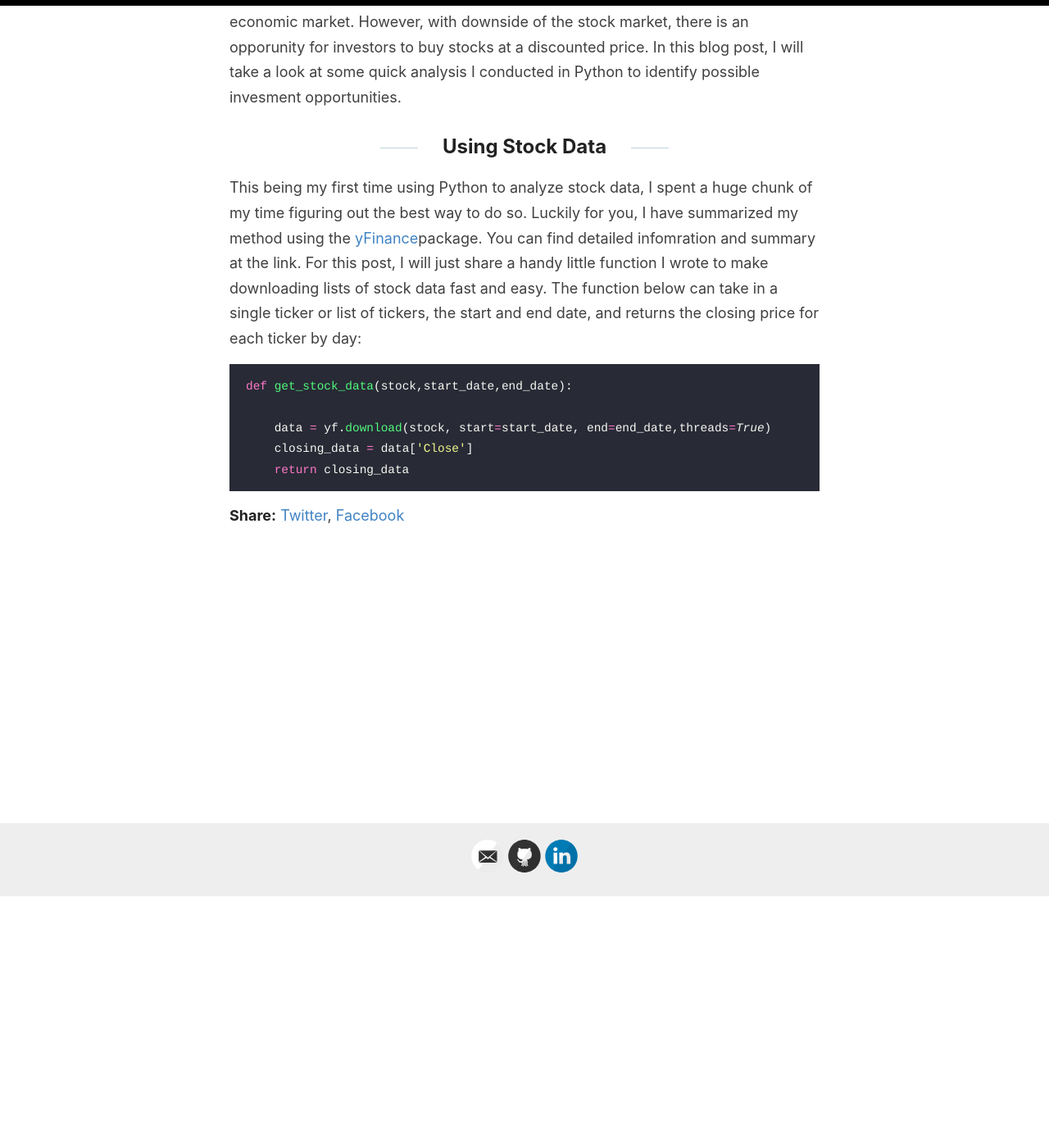
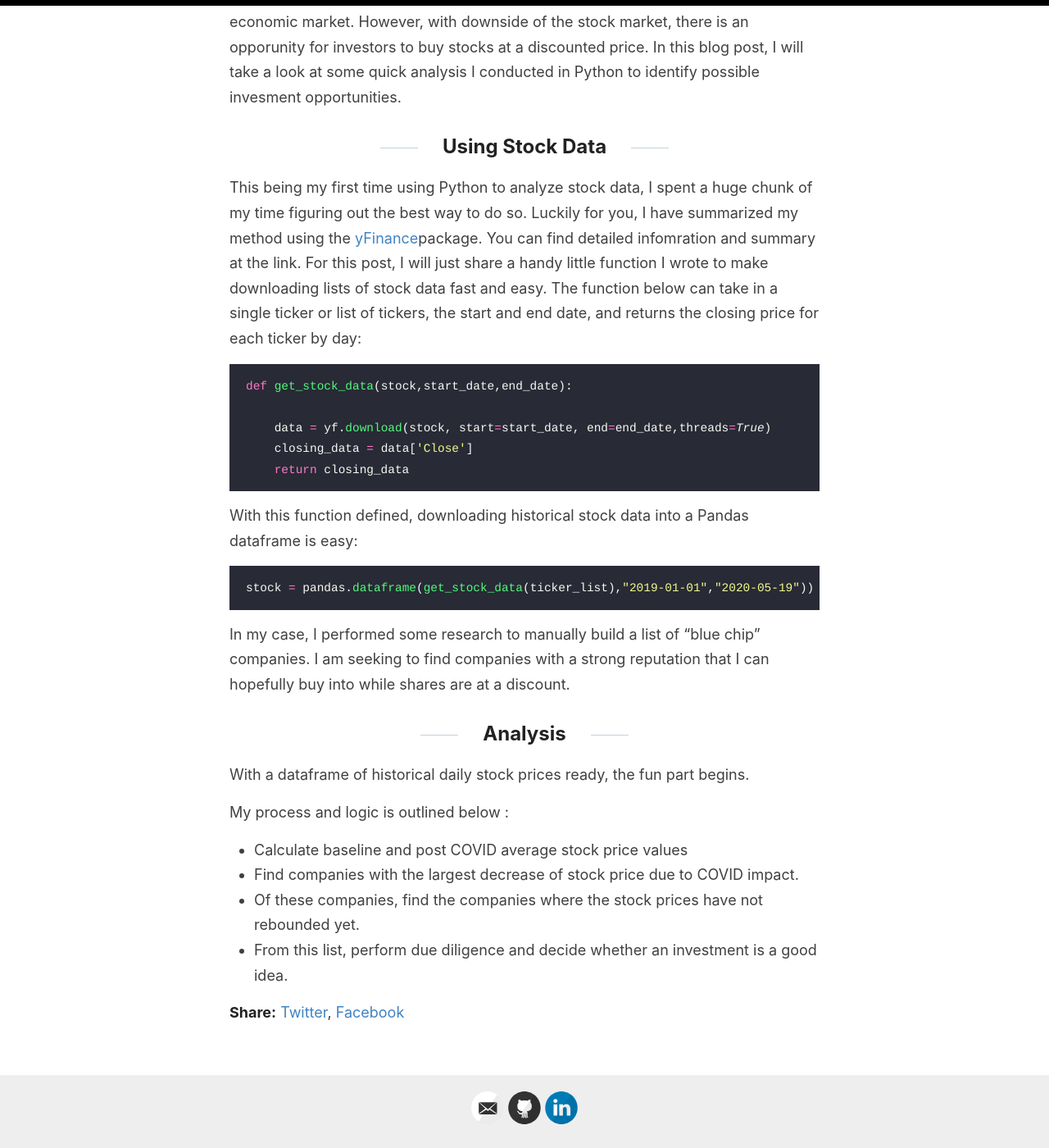
Before and after one commit to Murrkeys/Murrkeys.github.io, a Jekyll site: the page built from _posts/2020-5-26-covid-stock-analysis.md, in a window 1280 px wide and 1400 px high, scrolled down 307 px. Shown: the whole window at 82% size. Built offline with Jekyll 4.4.1, drawn with Linux system fonts in a browser that asks for light colours.

Commit message:
Update 2020-5-26-covid-stock-analysis.md

````diff
--- a/_posts/2020-5-26-covid-stock-analysis.md
+++ b/_posts/2020-5-26-covid-stock-analysis.md
@@ -18,3 +18,21 @@ def get_stock_data(stock,start_date,end_date):
     closing_data = data['Close']
     return closing_data
 ```
+With this function defined, downloading historical stock data into a Pandas dataframe is easy:
+
+```python
+stock = pandas.dataframe(get_stock_data(ticker_list),"2019-01-01","2020-05-19"))
+```
+In my case, I performed some research to manually build a list of "blue chip" companies.  I am seeking to find companies with a strong reputation that I can hopefully buy into while shares are at a discount.
+
+## Analysis
+
+With a dataframe of historical daily stock prices ready, the fun part begins.
+
+My process and logic is outlined below :
+<ul>
+    <li>Calculate baseline and post COVID average stock price values</li>
+    <li>Find companies with the largest decrease of stock price due to COVID impact.</li>
+    <li>Of these companies, find the companies where the stock prices have not rebounded yet.</li>
+    <li>From this list, perform due diligence and decide whether an investment is a good idea.</li>
+</ul>
````
